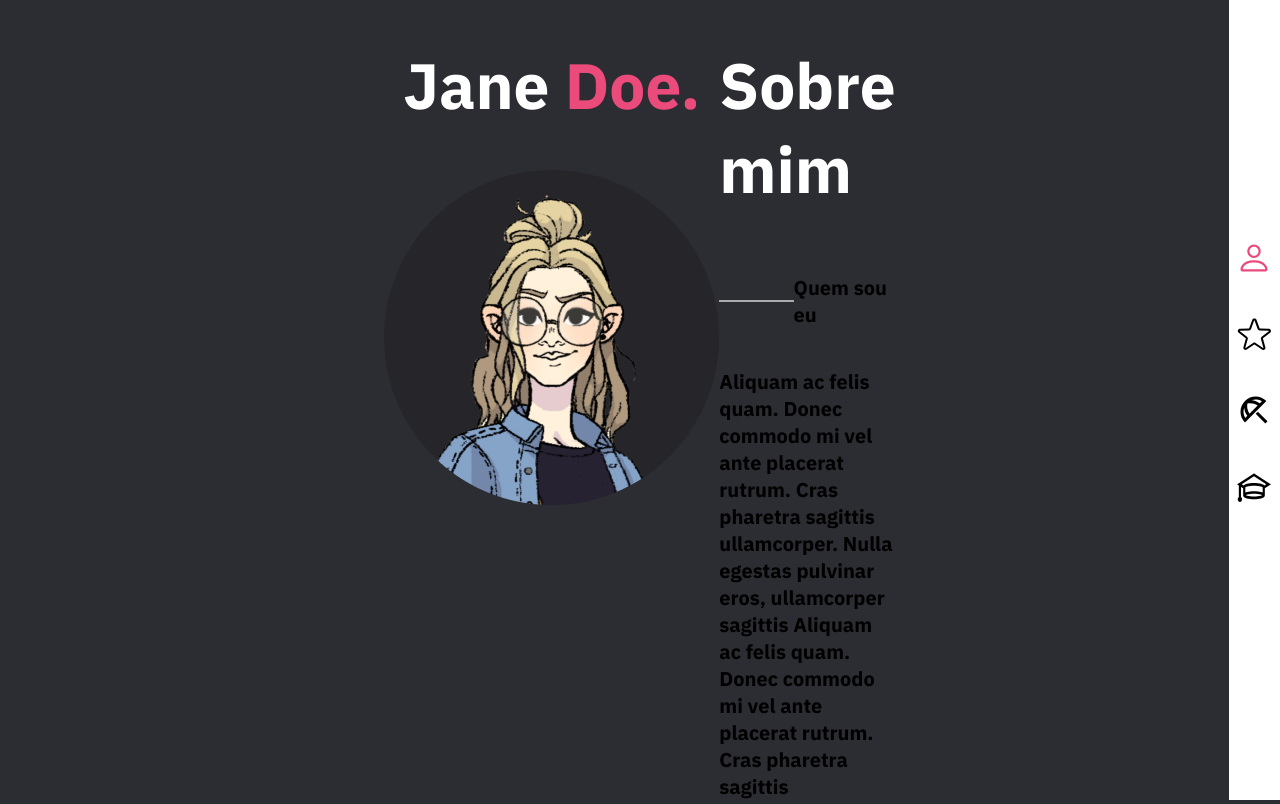
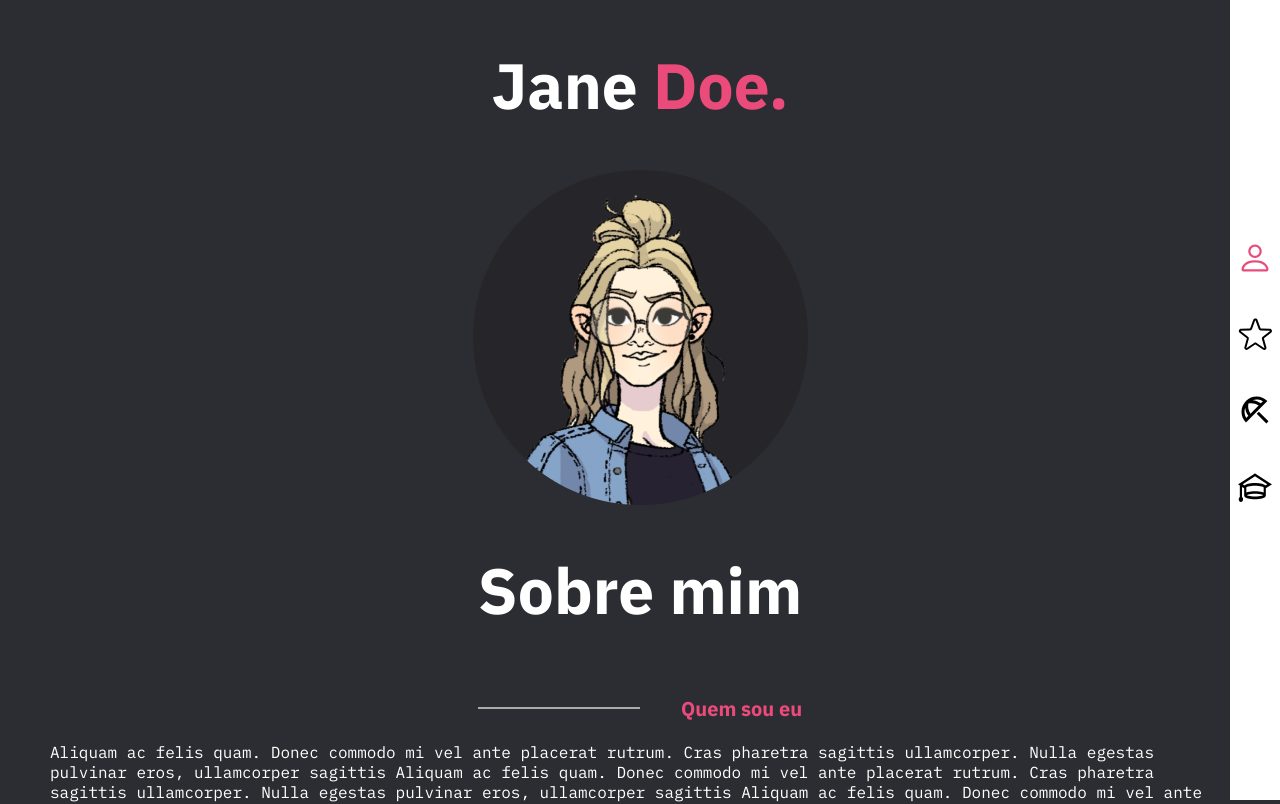
Before and after one commit to cliomaas/site-pessoal, a React (Create React App) app: page /sobre in a window 1280 px wide. Shown: the top 804 px of the page. Built offline with nearby package versions, Linux system fonts and the light colour scheme; a web font is replaced by a local one.

Commit message:
mudanças para deixar menu responsivo

```diff
--- a/public/index.html
+++ b/public/index.html
@@ -15,6 +15,7 @@
   <link
     href="https://fonts.googleapis.com/css2?family=Elsie+Swash+Caps:wght@900&family=IBM+Plex+Sans:wght@700&family=Montserrat&display=swap"
     rel="stylesheet">
+  <link href="https://fonts.googleapis.com/css2?family=IBM+Plex+Mono&display=swap" rel="stylesheet">
 </head>
 
 <body>
--- a/src/App.js
+++ b/src/App.js
@@ -1,7 +1,7 @@
 import { BrowserRouter, Route, Routes } from 'react-router-dom';
 import MenuContainer from './components/Menu/MenuContainer';
 import SobreMim from './pages/SobreMim';
-
+import './index.css'
 
 function App() {
   return (
--- a/src/components/Menu/Menu.css
+++ b/src/components/Menu/Menu.css
@@ -39,3 +39,9 @@
 #flyoutMenu h2:hover > a{
   color: white;
 }
+
+@media screen and (max-width: 600px){
+  #flyoutMenu{
+    width: 65vw;
+  }
+}
--- a/src/components/Menu/MenuClosed.css
+++ b/src/components/Menu/MenuClosed.css
@@ -1,10 +1,10 @@
 #closedMenu{
     background-color: white;
-    position: absolute;
+    position: fixed;
     right: 0px;
-    width: 4vw;
+    width: 50px;
     top: 0px;
-    height: 100vh;
+    min-height: 100%;
     display: flex;
     flex-direction: column;
     align-items: center;
--- a/src/pages/SobreMim/SobreMim.module.css
+++ b/src/pages/SobreMim/SobreMim.module.css
@@ -1,8 +1,12 @@
+.parent{
+    position: relative;
+}
 
 .content{
     display: flex;
     justify-content: center;
-    margin: 0 50vh;
+    flex-wrap: wrap;
+    /* margin: 0 50vh; */
 }
 
 .avatar{
@@ -20,6 +24,12 @@
 
 }
 
+.descriptionText{
+    font-size: 1rem;
+    font-family: 'IBM Plex Mono', monospace;
+    margin: 0 50px;
+    color: white;
+}
 .quemTitle{
     display: flex;
     justify-content: center;
@@ -27,10 +37,16 @@
     flex-direction: row;
     align-content: center;
     align-items: center;
+    justify-content: space-between;
 }
 
 .quemTitle hr{
     border-width: 2px 0 0 0;
     border-color: white;
     width: 50%;
+    margin: 0;
 }
+
+.quemTitle p{
+    color: #EA4B7B;
+}
--- a/src/pages/SobreMim/SobreMimDescricao.js
+++ b/src/pages/SobreMim/SobreMimDescricao.js
@@ -18,7 +18,7 @@ class SobreMimDescricao extends Component {
                                 <p>Quem sou eu</p>
                             </div>
                         </div>
-                        <p>Aliquam ac felis quam. Donec commodo mi vel ante placerat rutrum.
+                        <p className={styles.descriptionText}>Aliquam ac felis quam. Donec commodo mi vel ante placerat rutrum.
                             Cras pharetra sagittis ullamcorper. Nulla egestas pulvinar eros,
                             ullamcorper sagittis Aliquam ac felis quam. Donec commodo mi vel ante placerat rutrum.
                             Cras pharetra sagittis ullamcorper. Nulla egestas pulvinar eros, ullamcorper sagittis Aliquam ac felis quam.
--- a/src/pages/SobreMim/index.css
+++ b/src/pages/SobreMim/index.css
@@ -1,3 +1,7 @@
+#root{
+    min-height: 100vh;
+}
+
 body{
     background-color: #2C2D32;
     font-family: 'IBM Plex Sans', sans-serif;
@@ -6,3 +10,9 @@ body{
 h1{
     color: white;
 }
+
+.parent{
+    position: relative;
+    min-height: 100vh;
+    min-width: 100vw;
+}
--- a/src/pages/SobreMim/index.js
+++ b/src/pages/SobreMim/index.js
@@ -12,11 +12,11 @@ class SobreMim extends Component {
     }
     render() {
         return (
-            <>
+            <div className="parent">
                 <MenuContainer setPink={this.state.pink} />
                 <SobreMimDescricao />
 
-            </>
+            </div>
         );
     }
 }
```
